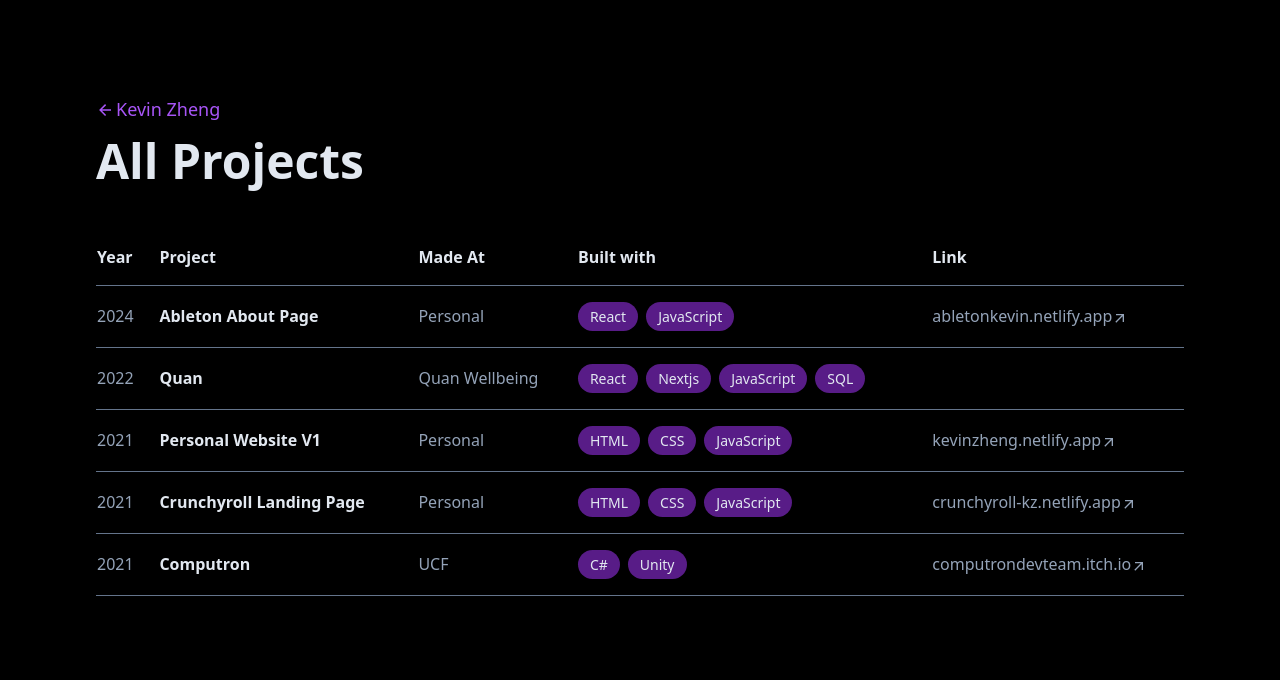
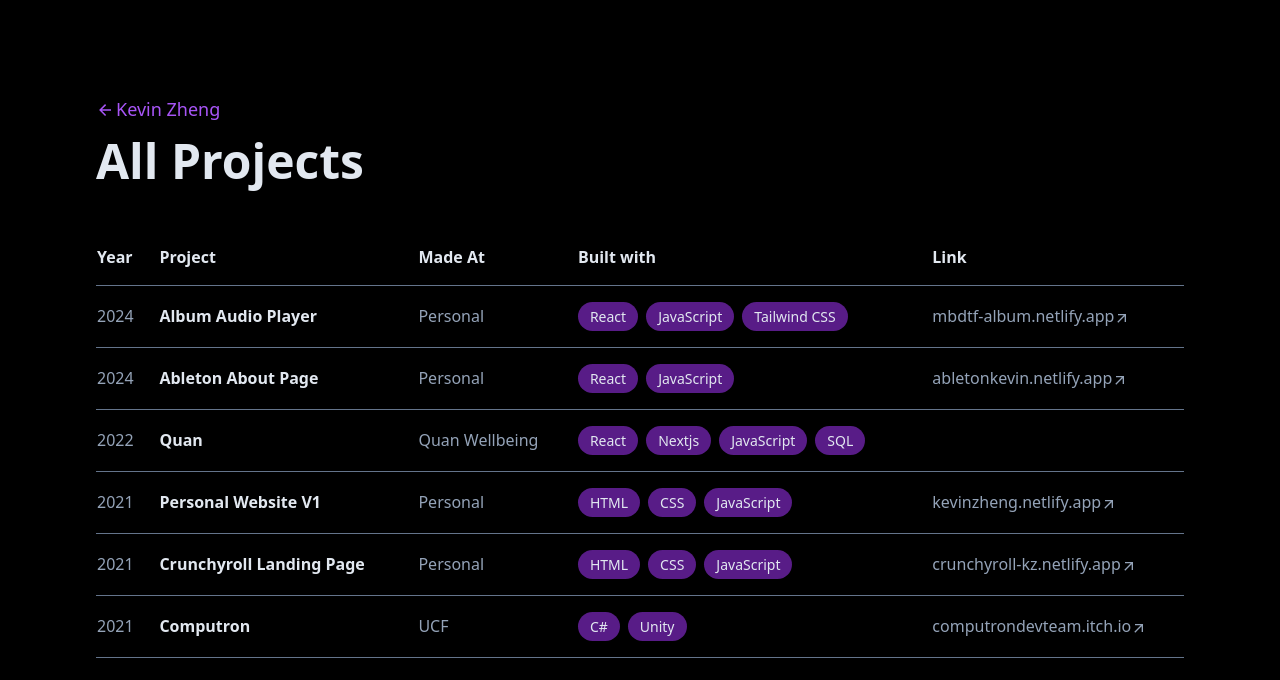
Before and after one commit to KevinZheng99/portfolio-v2, a React (Vite) app: page /archive in a window 1280 px wide. Shown: the top 680 px of the page. Built offline with nearby package versions, Linux system fonts and the light colour scheme.

Commit message:
Projects Archive updated

```diff
--- a/src/conts/index.js
+++ b/src/conts/index.js
@@ -12,6 +12,16 @@
 export const GetaboardSkills = ["HTML", "CSS", "JavaScript", "Phaser"];
 
 export const ProjectsArchive = [
+  {
+    year: 2024,
+    projectName: "Album Audio Player",
+    madeAt: "Personal",
+    builtWith: ["React", "JavaScript", "Tailwind CSS"],
+    link: {
+      name: "mbdtf-album.netlify.app",
+      url: "https://mbdtf-album.netlify.app/",
+    },
+  },
   {
     year: 2024,
     projectName: "Ableton About Page",
```
